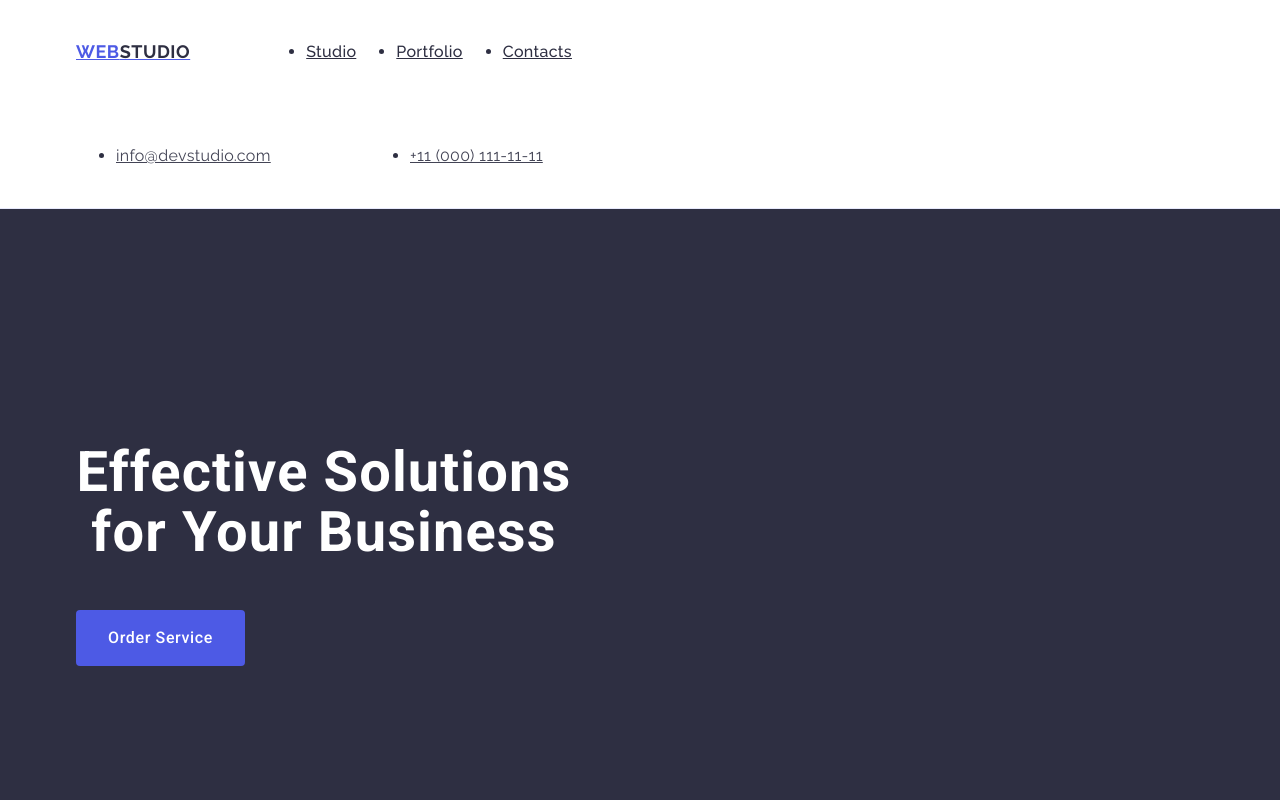
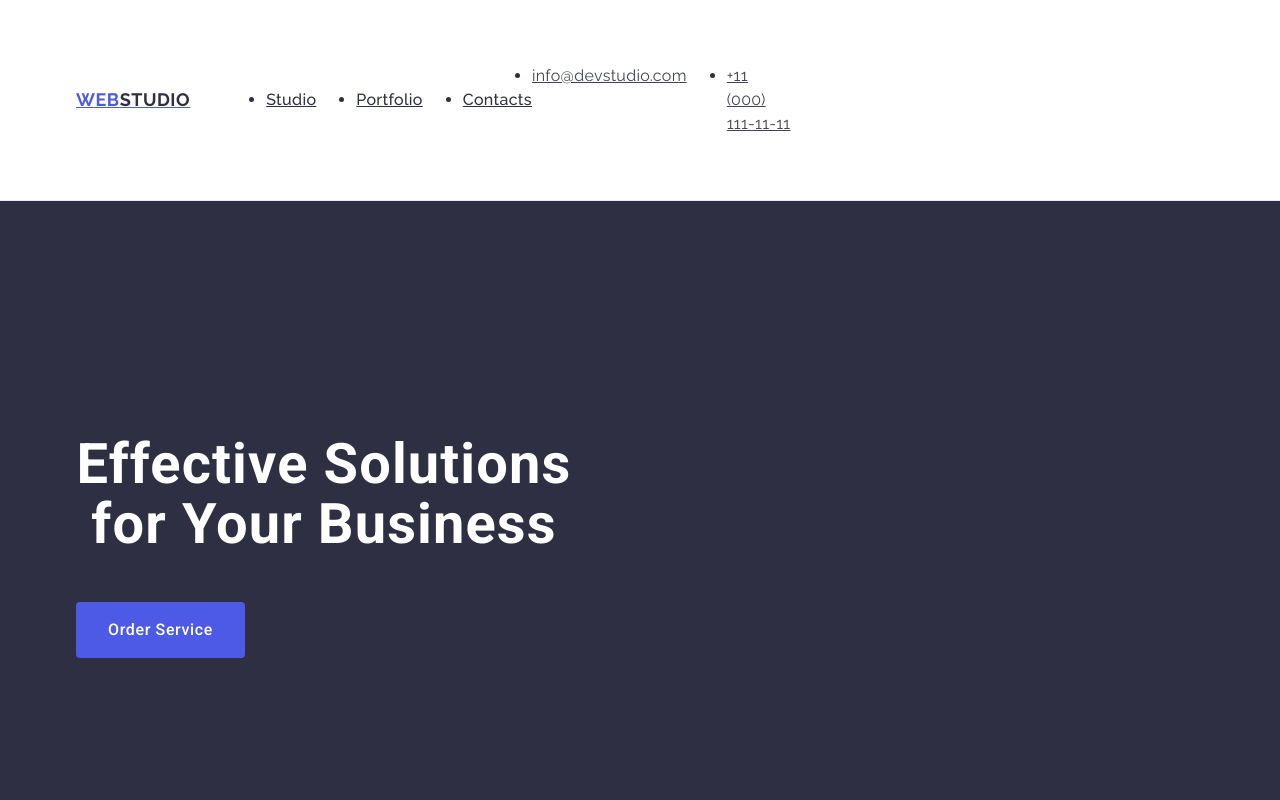
Before and after one commit to mazurek1296/goit-markup-hw-03, a plain HTML site: page index.html in a window 1280 px wide. Shown: the top 800 px of the page. Drawn offline with nearby package versions, Linux system fonts and the light colour scheme.

Commit message:
Add files via upload

```diff
--- a/css/style.css
+++ b/css/style.css
@@ -18,6 +18,9 @@ body {
   font-family: "Roboto", sans-serif;
   color: #434455;
   background-color: #ffffff;
+}
+.headercontainer {
+  display: flex;
 }
 header {
   font-family: "Raleway", sans-serif;
@@ -53,10 +56,12 @@ header {
   display: flex;
   gap: 40px;
   margin-right: 0;
+  padding: 24px 0;
 }
 
 .inline {
   background-color: #ffffff;
+  gap: 40px;
   padding: 24px 0;
   flex-basis: calc((100% - 72px) / 4);
   border-radius: 0px 0px 4px 4px;
--- a/index.html
+++ b/index.html
@@ -12,7 +12,7 @@
 <link rel="stylesheet" href="./css/style.css">
 </head>
     <header class="header">
-        <div class="container">
+        <div class="container headercontainer">
     <nav class="nav-list">
     <a class="logo" href="./index.html">web<span class="studio">Studio</span></a>
 <ul class="inline-row">
```
